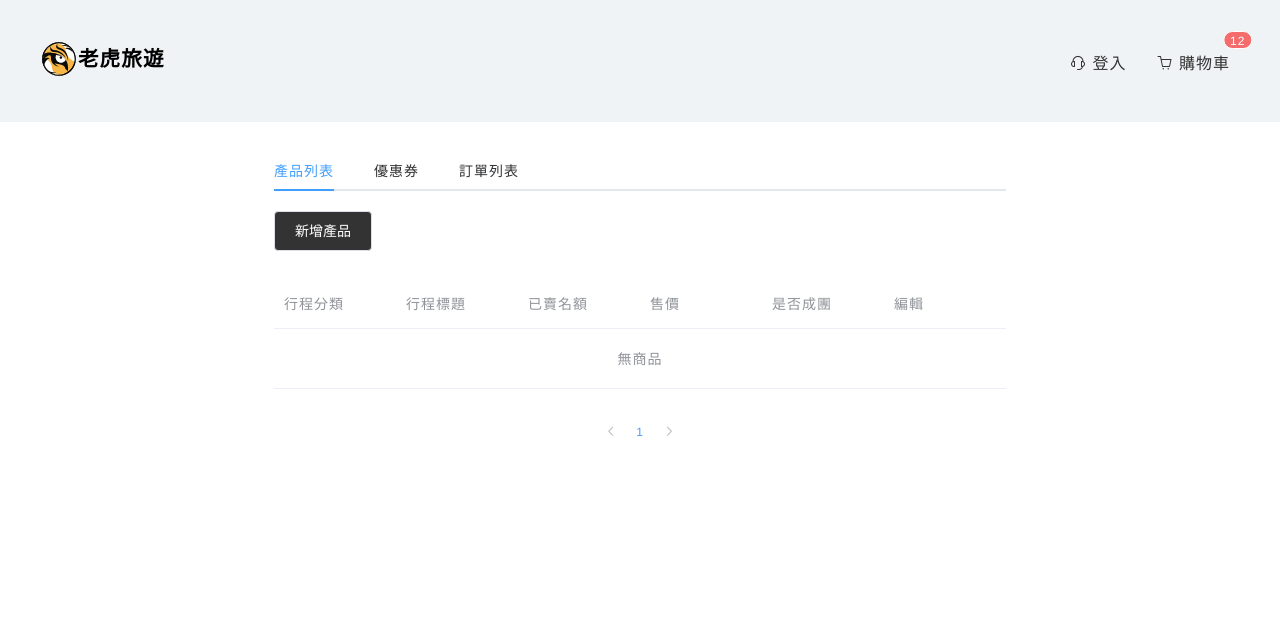
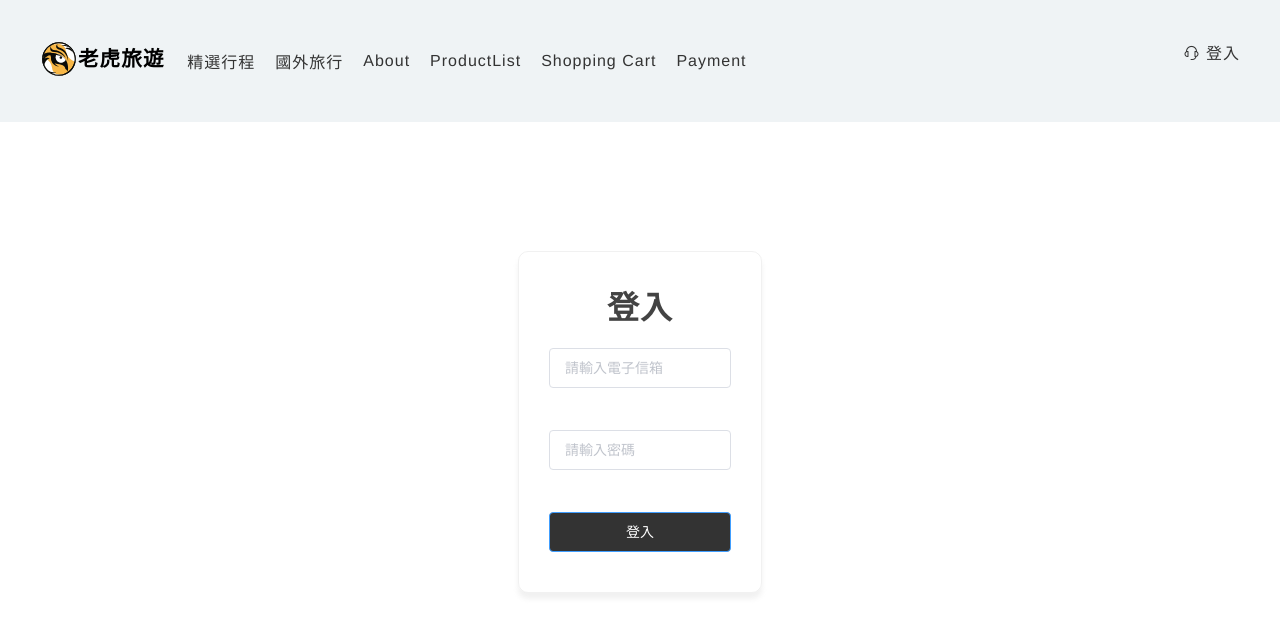
Before and after one commit to notte/HexWork, a Vue app: page /#/Backoffice/Login in a window 1280 px wide. Shown: the top 634 px of the page. Built offline with nearby package versions, Linux system fonts and the light colour scheme; no server answers.

Commit message:
第六週作業進行中

```diff
--- a/src/App.vue
+++ b/src/App.vue
@@ -7,14 +7,20 @@
 						<img src="@/assets/logo-wihte.svg" alt />
 					</router-link>
 				</div>
-				<!-- <router-link class="item" to="/Taiwan">精選行程</router-link> -->
-				<!-- <router-link class="item" to="/Foreign">國外旅行</router-link> -->
+				<router-link class="item" to="/Taiwan">精選行程</router-link>
+				<router-link class="item" to="/Foreign">國外旅行</router-link>
+				<router-link class="item" to="/About">About</router-link>
+				<router-link class="item" to="/ProductList">ProductList</router-link>
+				<router-link class="item" to="/ShoppingCart">Shopping Cart</router-link>
+				<router-link class="item" to="/Payment">Payment</router-link>
 
 				<div class="float_right">
-					<router-link class="item" to="/Backoffice"> <i class="el-icon-service"></i> 登入 </router-link>
-					<router-link class="item" to="/Cart">
+					<router-link class="item" to="/Backoffice">
+						<i class="el-icon-service"></i> 登入
+					</router-link>
+					<!-- <router-link class="item" to="/Cart">
 						<el-badge :value="12" class="item"> <i class="el-icon-shopping-cart-2"></i> 購物車 </el-badge>
-					</router-link>
+					</router-link>-->
 				</div>
 			</div>
 		</div>
@@ -44,7 +50,7 @@ export default class App extends Vue {
 		});
 
 		EventBus.$on('open-type', (param: any) => {
-			this.$router.push({ name: param.type }).catch(err => {});
+			this.$router.push({ name: param.type }).catch((err) => {});
 		});
 	}
 }
--- a/src/components/Backoffice/Backoffice.vue
+++ b/src/components/Backoffice/Backoffice.vue
@@ -2,12 +2,15 @@
 	<div class="Backoffice">
 		<el-tabs v-model="activeName">
 			<el-tab-pane label="產品列表" name="1">
-				<ProductList />
+				產品列表
+				<!-- <ProductList /> -->
 			</el-tab-pane>
 			<el-tab-pane label="優惠券" name="2">
+				優惠券
 				<!-- <Coupon /> -->
 			</el-tab-pane>
-			<el-tab-pane label="訂單列表" name="3">
+			<el-tab-pane label="訂單列表" name="3"
+				>訂單列表
 				<!-- <OrderList /> -->
 			</el-tab-pane>
 		</el-tabs>
--- a/src/components/Taiwan/TaiwanMain.vue
+++ b/src/components/Taiwan/TaiwanMain.vue
@@ -56,24 +56,9 @@ export default class TaiwanMain extends Vue {
 				this.ProductList = res.data;
 				this.ProductList.forEach(item => {
 					const category = item.category.split('、');
-					category.forEach(item => {
-						// switch (item) {
-						// 	case '水上':
-						// 		this.isSea = true;
-						// 		break;
-						// 	case '陸上':
-						// 		this.isLand = true;
-						// 		break;
-						// 	case '購物':
-						// 		this.isShopping = true;
-						// 		break;
-						// 	case '歷史':
-						// 		this.isHistory = true;
-						// 		break;
-						// 	default:
-						// 		break;
-						// }
-					});
+					// category.forEach(item => {
+
+					// });
 				});
 			})
 			.catch(err => {
--- a/src/router/index.ts
+++ b/src/router/index.ts
@@ -8,7 +8,39 @@ const routes: RouteConfig[] = [
 		path: '/',
 		name: 'Home',
 		component: () => import('@/views/Main.vue'),
-		// redirect: { name: 'Taiwan' },
+		// redirect: { name: 'About' },
+	},
+	{
+		path: '/About',
+		name: 'About',
+		component: () => import('@/views/About.vue'),
+	},
+	{
+		path: '/ProductList',
+		name: 'ProductList',
+		component: () => import('@/views/ProductList.vue'),
+	},
+	{
+		path: '/ShoppingCart',
+		name: 'ShoppingCart',
+		component: () => import('@/views/ShoppingCart.vue'),
+	},
+	{
+		path: '/Payment',
+		name: 'Payment',
+		component: () => import('@/views/Payment.vue'),
+	},
+	{
+		path: '/Backoffice',
+		name: 'Backoffice',
+		component: () => import('@/views/Backoffice.vue'),
+		children: [
+			{
+				path: 'Login',
+				name: 'Login',
+				component: () => import('@/components/Backoffice/Login.vue'),
+			},
+		],
 	},
 	{
 		path: '/Id',
@@ -25,18 +57,6 @@ const routes: RouteConfig[] = [
 		name: 'Order',
 		component: () => import('@/components/Cart/SetOrder.vue'),
 	},
-	{
-		path: '/Backoffice',
-		name: 'Backoffice',
-		component: () => import('@/views/Backoffice.vue'),
-		children: [
-			{
-				path: 'Login',
-				name: 'Login',
-				component: () => import('@/components/Backoffice/Login.vue'),
-			},
-		],
-	},
 ];
 
 const router = new VueRouter({
--- /dev/null
+++ b/src/views/About.vue
@@ -0,0 +1,12 @@
+<template>
+	<div>
+		<h1>About</h1>
+	</div>
+</template>
+
+<script lang="ts">
+import Vue from 'vue';
+import { Component } from 'vue-property-decorator';
+
+export default class About extends Vue {}
+</script>
--- a/src/views/Backoffice.vue
+++ b/src/views/Backoffice.vue
@@ -1,8 +1,7 @@
 <template>
 	<div>
-		<!-- <Login v-if="isShow('Login')" /> -->
-		<!-- v-if="isShow('Backoffice')" -->
-		<Work />
+		<Login v-if="isShow('Login')" />
+		<Work v-if="isShow('Backoffice')" />
 	</div>
 </template>
 
--- /dev/null
+++ b/src/views/Payment.vue
@@ -0,0 +1,12 @@
+<template>
+	<div>
+		<h1>Payment</h1>
+	</div>
+</template>
+
+<script lang="ts">
+import Vue from 'vue';
+import { Component } from 'vue-property-decorator';
+
+export default class Payment extends Vue {}
+</script>
--- /dev/null
+++ b/src/views/ProductList.vue
@@ -0,0 +1,12 @@
+<template>
+	<div>
+		<h1>ProductList</h1>
+	</div>
+</template>
+
+<script lang="ts">
+import Vue from 'vue';
+import { Component } from 'vue-property-decorator';
+
+export default class ProductList extends Vue {}
+</script>
--- /dev/null
+++ b/src/views/ShoppingCart.vue
@@ -0,0 +1,12 @@
+<template>
+	<div>
+		<h1>Shopping Cart</h1>
+	</div>
+</template>
+
+<script lang="ts">
+import Vue from 'vue';
+import { Component } from 'vue-property-decorator';
+
+export default class ShoppingCart extends Vue {}
+</script>
```
